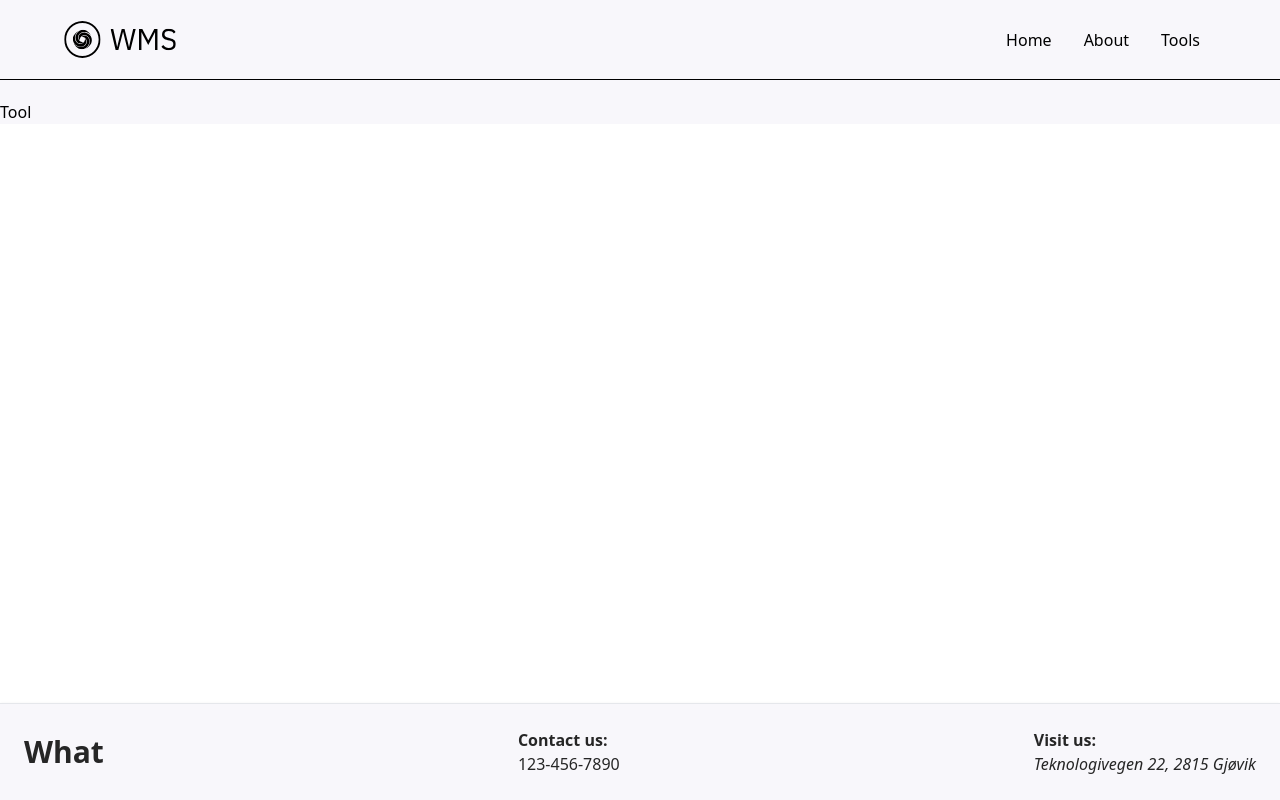
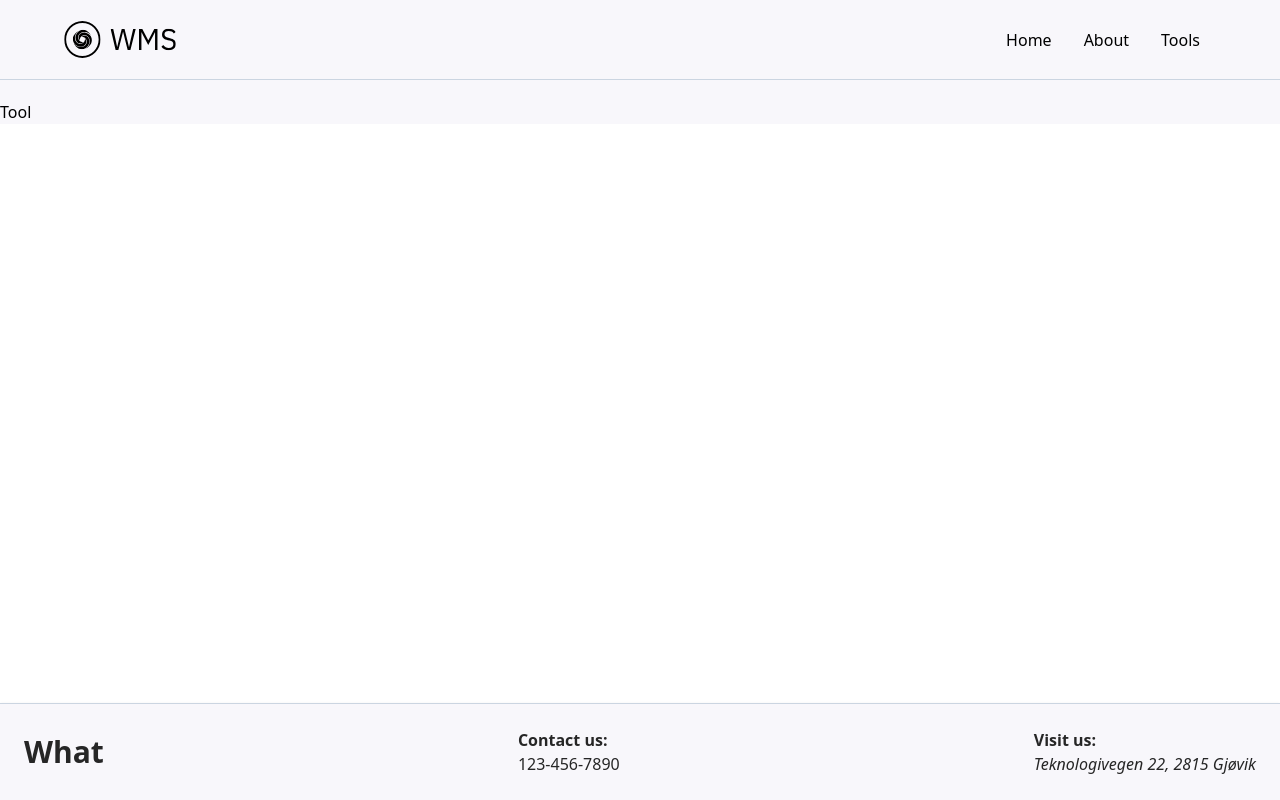
Before and after one commit to tijohans/WorkshopManagementSystem, a React (Vite) app in the folder app/: page /tools/1 in a window 1280 px wide. Built offline with nearby package versions, Linux system fonts and the light colour scheme.

Commit message:
Changed border color

```diff
--- a/app/src/components/Footer.tsx
+++ b/app/src/components/Footer.tsx
@@ -2,7 +2,7 @@ import React from "react";
 
 function Footer() {
   return (
-    <div className="fixed bottom-0 left-0 z-20 w-full p-4 bg-ghost-white border-t border-gray-200 shadow md:flex md:items-center md:justify-between md:p-6  md:w-screen ">
+    <div className=" fixed bottom-0 left-0 z-20 w-full p-4 bg-ghost-white border-t border-slate-300  shadow md:flex md:items-center md:justify-between md:p-6  md:w-screen ">
       <h2 className="text-3xl font-bold text-eerie-black">What</h2>
       <div>
       <p className="font-bold text-eerie-black">Contact us:</p>
--- a/app/src/components/Header.tsx
+++ b/app/src/components/Header.tsx
@@ -10,7 +10,7 @@ export default function Header() {
 
     return (
         <>
-            <header className={'h-20 flex justify-between px-[5vw] items-center mb-5 border-b border-b-black'}>
+            <header className={'h-20 flex justify-between px-[5vw] items-center mb-5 border-b border-b-slate-300'}>
                 <img src="/wms_logo.svg" alt="Logo for the workshop management system" className='w-28' />
 
                 <nav className='hidden md:flex'>
```
